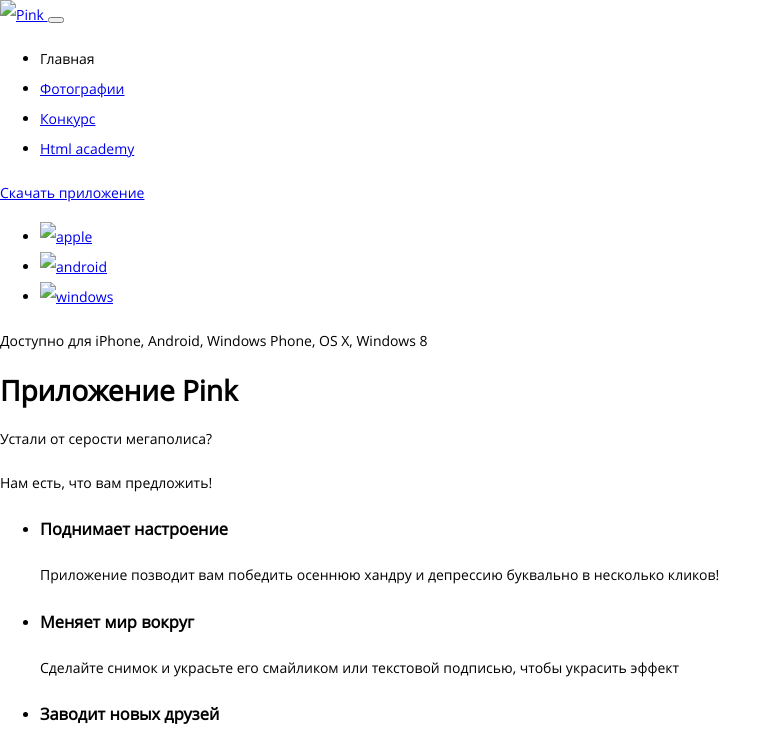
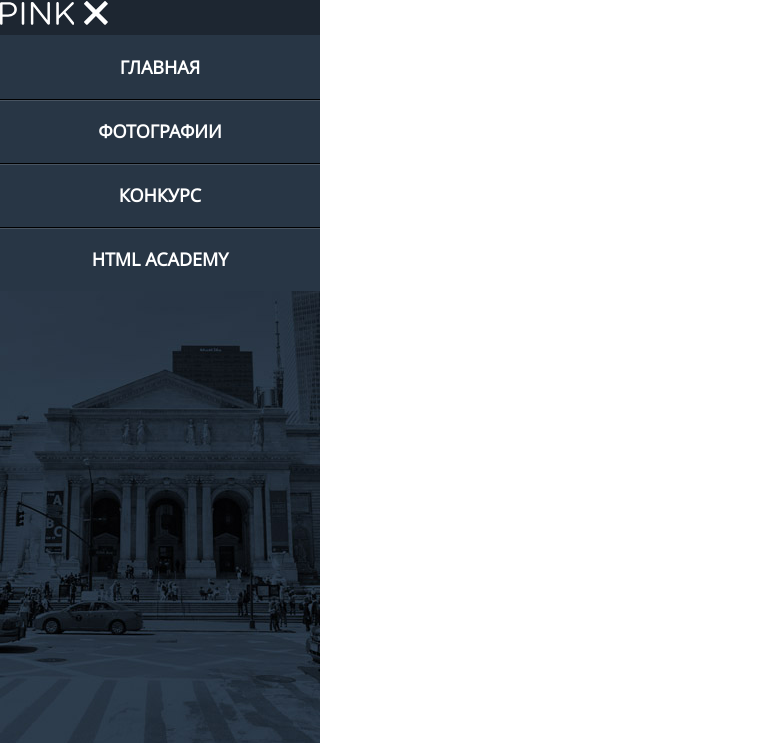
Before and after one commit to Alexey197/552287-pink, a website: page source/index.html in a window 1280 px wide. Shown: the top 743 px of the page, without its empty margins (0-782 px from the left). Drawn offline with nearby package versions, Linux system fonts and the light colour scheme; files that its build step writes are made by us from their sources.

Commit message:
index.html

```diff
--- a/source/index.html
+++ b/source/index.html
@@ -8,10 +8,23 @@
   <body class="page">
     <header class="page-header">
       <nav class="main-nav">
+        <div class="main-nav__wrapper top-menu">
         <a href="#" class="main-nav__logo">
-          <img class="main-nav__image-logo" src="#" alt="Pink">
+          <svg version="1.0" id="Layer_1" xmlns="http://www.w3.org/2000/svg" xmlns:xlink="http://www.w3.org/1999/xlink" x="0px" y="0px" width="74.426px" height="22.859px" viewBox="0 0 74.426 22.859" enable-background="new 0 0 74.426 22.859" xml:space="preserve">
+            <g>
+              <path fill="#FFFFFF" d="M0,1.449c0-0.708,0.58-1.288,1.256-1.288h7.18c5.087,0,8.436,2.704,8.436,7.147v0.064 c0,4.861-4.057,7.373-8.854,7.373H2.544v6.825c0,0.708-0.58,1.288-1.288,1.288C0.58,22.859,0,22.279,0,21.571V1.449z M8.114,12.428 c3.734,0,6.182-1.996,6.182-4.958V7.405c0-3.22-2.415-4.894-6.054-4.894H2.544v9.917H8.114z"/>
+              <path fill="#FFFFFF" d="M21.729,1.288C21.729,0.58,22.308,0,22.983,0c0.709,0,1.288,0.58,1.288,1.288v20.283 c0,0.708-0.579,1.288-1.288,1.288c-0.676,0-1.255-0.58-1.255-1.288V1.288z"/>
+              <path fill="#FFFFFF" d="M30.87,1.32c0-0.676,0.579-1.256,1.256-1.256h0.354c0.58,0,0.934,0.29,1.288,0.74l13.684,17.45V1.256 C47.451,0.58,47.998,0,48.707,0c0.676,0,1.223,0.58,1.223,1.256v20.348c0,0.676-0.482,1.191-1.158,1.191h-0.129 c-0.548,0-0.934-0.322-1.32-0.772L33.349,4.153v17.45c0,0.676-0.547,1.256-1.255,1.256c-0.677,0-1.224-0.58-1.224-1.256V1.32z"/>
+              <path fill="#FFFFFF" d="M56.3,1.288C56.3,0.58,56.879,0,57.556,0c0.708,0,1.287,0.58,1.287,1.288v12.331L71.689,0.451 C71.979,0.193,72.269,0,72.688,0c0.676,0,1.224,0.612,1.224,1.256c0,0.354-0.161,0.644-0.419,0.901l-7.984,7.92l8.564,10.561 c0.225,0.29,0.354,0.547,0.354,0.934c0,0.676-0.579,1.288-1.287,1.288c-0.483,0-0.806-0.258-1.03-0.58l-8.403-10.463l-4.862,4.861 v4.894c0,0.708-0.579,1.288-1.287,1.288c-0.677,0-1.256-0.58-1.256-1.288V1.288z"/>
+            </g>
+           </svg>
         </a>
-          <button class="main-nav__button" type="button"></button>
+          <button class="main-nav__button" type="button">
+            <svg version="1.0" id="Layer_1" xmlns="http://www.w3.org/2000/svg" xmlns:xlink="http://www.w3.org/1999/xlink" x="0px" y="0px" width="23.867px" height="23.867px" viewBox="0 0 23.867 23.867" enable-background="new 0 0 23.867 23.867" xml:space="preserve">
+              <path fill="#FFFFFF" d="M15.087,11.933l8.56-8.559c0.293-0.293,0.293-0.768,0-1.061L21.554,0.22C21.414,0.079,21.223,0,21.023,0 c-0.199,0-0.391,0.079-0.529,0.22l-8.561,8.56l-8.56-8.56c-0.282-0.282-0.78-0.282-1.061,0L0.22,2.313 c-0.293,0.293-0.293,0.768,0,1.061l8.56,8.559l-8.56,8.559c-0.293,0.293-0.293,0.768,0,1.062l2.093,2.094 c0.141,0.142,0.331,0.22,0.53,0.22c0.199,0,0.39-0.078,0.53-0.22l8.561-8.56l8.56,8.56c0.141,0.142,0.332,0.22,0.53,0.22 c0.199,0,0.39-0.078,0.53-0.22l2.093-2.094c0.293-0.294,0.293-0.769,0-1.062L15.087,11.933z"/>
+            </svg>
+          </button>
+        </div>
         <ul class="main-nav__list site-list">
           <li class="site-list__item site-list__item--active"><a class="site-list__link site-list__link--active">Главная</a></li>
           <li class="site-list__item"><a class="site-list__link" href="photo.html">Фотографии</a></li>
@@ -19,6 +32,7 @@
           <li class="site-list__item"><a class="site-list__link" href="https://htmlacademy.ru/intensive/adaptive">Html academy</a></li>
         </ul>
       </nav>
+      <div class="page-header__download">
       <a class="page-header__link" href="#">Скачать приложение</a>
       <ul class="page-header__store-list store-list">
         <li class="store-list__item">
@@ -38,6 +52,7 @@
         </li>
       </ul>
       <p class="page-header__text">Доступно для iPhone, Android, Windows Phone, OS X, Windows 8</p>
+      </div>
     </header>
   <main class="page-main">
     <h1 class="visually-hidden">Приложение Pink</h1>
--- /dev/null
+++ b/source/less/blocks/main-nav.less
@@ -0,0 +1,9 @@
+.main-nav__list {
+  .ul_config();
+  background-color: #283645;
+}
+
+.main-nav__button {
+  background-color: inherit;
+  border: none;
+}
--- /dev/null
+++ b/source/less/blocks/page-header.less
@@ -0,0 +1,21 @@
+.page-header {
+  background-color: #1d2631;
+}
+
+.page-header__download {
+  width: 320px;
+  padding-top: 490px;
+  background-image: url("../img/bg-back-mobile@1x.jpg");
+  background-repeat: no-repeat;
+}
+
+.page-header__link {
+  display: block;
+  width: 281px;
+  height: 55px;
+  text-align: center;
+  .font_config(18px, 49px, 700, @font_family);
+  color: #ffffff;
+  border: 3px solid #ffffff;
+  border-radius: 25px;
+}
--- a/source/less/blocks/page.less
+++ b/source/less/blocks/page.less
@@ -1,5 +1,6 @@
 .page {
   margin: 0;
   padding: 0;
-  .font_config(@font_family, @font_size, @line_height);
+  width: 320px;
+  .font_config(@font_size, @line_height, @font_weight, @font_family);
 }
--- /dev/null
+++ b/source/less/blocks/site-list.less
@@ -0,0 +1,11 @@
+.site-list {
+  .font_config(18px, 64px, 700, @font_family);
+  color: #ffffff;
+  text-transform: uppercase;
+  text-align: center;
+  background-color: #283645;
+}
+
+.site-list__item {
+  box-shadow: 0 1px 0 #000000, 0 2px 0 rgba(255, 255, 255, 0.15);
+}
--- /dev/null
+++ b/source/less/global.less
@@ -0,0 +1,29 @@
+*,
+*::before,
+*::after {
+  box-sizing: inherit;
+}
+
+html {
+  box-sizing: border-box;
+}
+
+.content-box-component {
+  box-sizing: content-box;
+}
+
+img {
+  max-width: 100%;
+}
+
+a {
+  text-decoration: none;
+  color: inherit;
+}
+
+.visually-hidden {
+  position: absolute;
+  width: 1px;
+  height: 1px;
+  clip: rect(0, 0, 0, 0);
+}
--- a/source/less/mixins.less
+++ b/source/less/mixins.less
@@ -4,8 +4,9 @@
   list-style: none;
 }
 
-.font_config(@font_family, @font_size, @line_height) {
-  font-family: @font_family, "Arial", sans-serif;
+.font_config(@font_size, @line_height, @font_weight, @font_family) {
   font-size: @font_size;
   line-height: @line_height;
+  font-weight: @font_weight;
+  font-family: @font_family;
 }
--- a/source/less/style.less
+++ b/source/less/style.less
@@ -1,9 +1,17 @@
-@import "mixins";
+@import "mixins.less";
 
-@import "typography";
+@import "typography.less";
 
-@import "variables";
+@import "variables.less";
 
-@import "mixins";
+@import "mixins.less";
 
-@import "blocks/page";
+@import "blocks/page.less";
+
+@import "global.less";
+
+@import "blocks/main-nav.less";
+
+@import "blocks/site-list";
+
+@import "blocks/page-header";
--- a/source/less/variables.less
+++ b/source/less/variables.less
@@ -1,5 +1,7 @@
-@font_family: "Open Sans";
-
 @font_size: 14px;
 
 @line_height: 30px;
+
+@font_weight: 400;
+
+@font_family: "Open Sans", "Arial", sans-serif;
```
